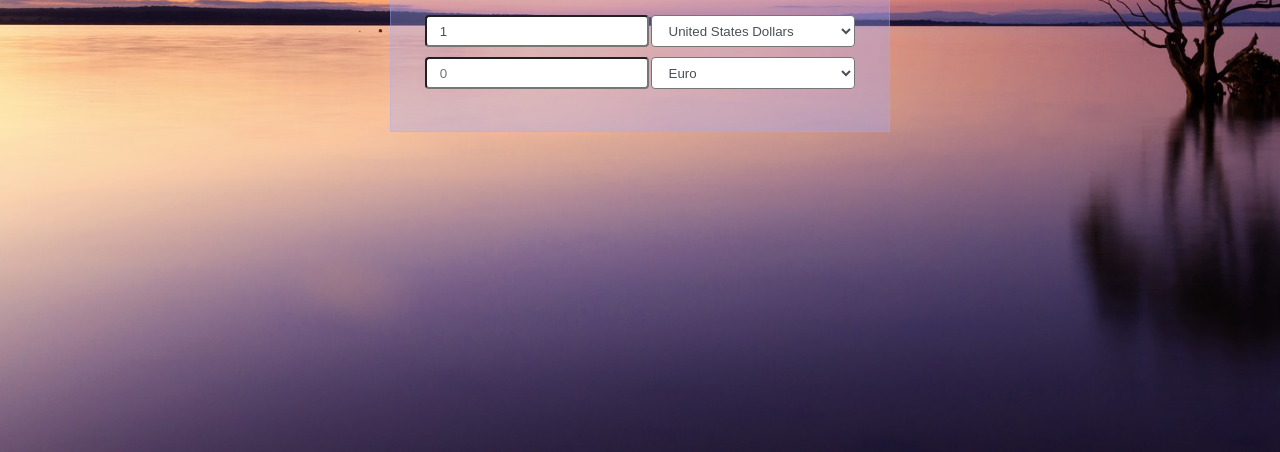
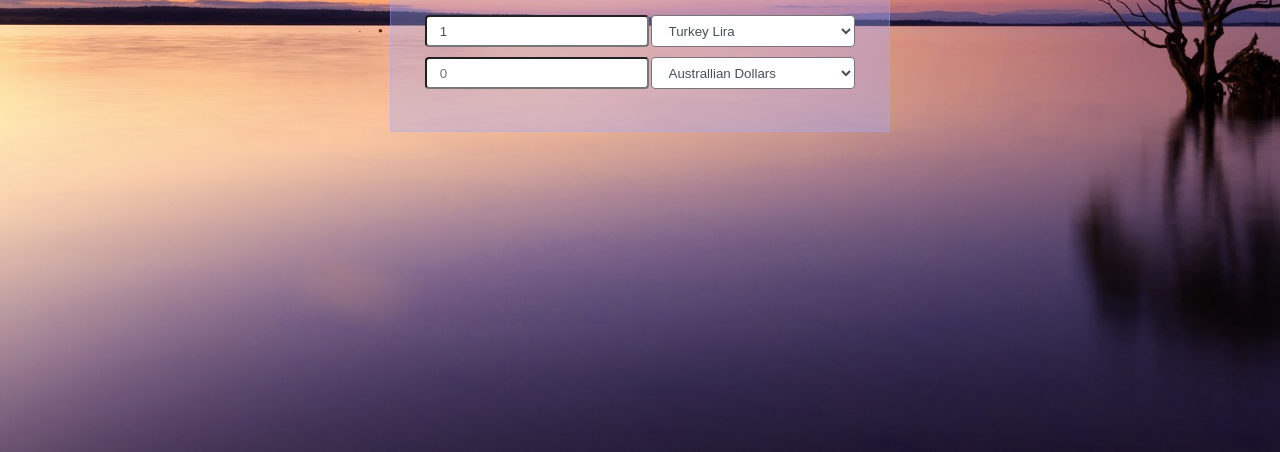
Before and after one commit to LaDonaAmor/TeamL-JavaScript-WeJapa, a plain HTML site: page Team_L_Currency_Converter/index.html in a window 1280 px wide. Shown: the part 398-850 px from the top of the page. Drawn offline with Linux system fonts and the light colour scheme; no server answers.

Commit message:
Added Selected to each currency

```diff
--- a/Team_L_Currency_Converter/index.html
+++ b/Team_L_Currency_Converter/index.html
@@ -16,51 +16,51 @@
 </td>
 <td>
 <select class="from">
+   <option value="EUR" selected>Euro</option>
    <option value="USD" selected>United States Dollars</option>
-   <option value="CAD">Canadian Dollars</option>
-   <option value="EUR">Euro</option>
-   <option value="GBP">Pound Sterling</option>
-   <option value="JPY">Japanese Yen</option>
-   <option value="CHF">Switzerland Francs</option>
-   <option value="ARS">Argentina Pesos</option>
-   <option value="AUD">Australlian Dollars</option>
-   <option value="NZD">New Zealand Dollars</option>
-   <option value="BSD">Bahamian Dollar</option>
-   <option value="BGN">Bulgarian Lev</option>
-   <option value="CLP">Chilean Peso</option>
-   <option value="CNY">China Yuan Renmimbi</option>
-   <option value="AED">UAE Dirham</option>
-   <option value="CZK">Czech Republic Koruna</option>
-   <option value="DKK">Denmark Kroner</option>
-   <option value="EGP">Egypt Pounds</option>
-   <option value="FJD">Fiji Dollars</option>
-   <option value="HKD">Hong Kong Dollar</option>
-   <option value="HRK">Croatian Kuna</option>
-   <option value="DOP">Dominican Peso</option>
-   <option value="HKD">Hong Kong Dollars</option>
-   <option value="HUF">Hungary Forint</option>
-   <option value="ISK">Iceland Krona</option>
-   <option value="INR">India Rupees</option>
-   <option value="IDR">Indonesia Rupiah</option>
-   <option value="ILS">Israel New Shekels</option>
-   <option value="JPY">Japan Yen</option>
-   <option value="KRW">Korea (South) Won</option>
-   <option value="MYR">Malaysia Ringgit</option>
-   <option value="MXN">Mexico Pesos</option>
-   <option value="NOK">Norway Kroner</option>
-   <option value="PKR">Pakistan Rupees</option>
-   <option value="PHP">Philippines Pesos</option>
-   <option value="PLN">Poland Zloty</option>
-   <option value="RON">Romania Leu</option>
-   <option value="RUB">Russia Rubles</option>
-   <option value="SAR">Saudi Arabia Riyal</option>
-   <option value="SGD">Singapore Dollars</option>
-   <option value="ZAR">South Africa Rand</option>
-   <option value="KRW">South Korea Won</option>
-   <option value="EGP">Egyptian Pounds</option>
-   <option value="SEK">Sweden Krona</option>
-   <option value="THB">Thailand Baht</option>
-   <option value="TRY">Turkey Lira</option>
+   <option value="CAD" selected>Canadian Dollars</option>
+   <option value="GBP" selected>Pound Sterling</option>
+   <option value="JPY" selected>Japanese Yen</option>
+   <option value="CHF" selected>Switzerland Francs</option>
+   <option value="ARS" selected>Argentina Pesos</option>
+   <option value="AUD" selected>Australlian Dollars</option>
+   <option value="NZD" selected>New Zealand Dollars</option>
+   <option value="BSD" selected>Bahamian Dollar</option>
+   <option value="BGN" selected>Bulgarian Lev</option>
+   <option value="CLP" selected>Chilean Peso</option>
+   <option value="CNY" selected>China Yuan Renmimbi</option>
+   <option value="AED" selected>UAE Dirham</option>
+   <option value="CZK" selected>Czech Republic Koruna</option>
+   <option value="DKK" selected>Denmark Kroner</option>
+   <option value="EGP" selected>Egypt Pounds</option>
+   <option value="FJD" selected>Fiji Dollars</option>
+   <option value="HKD" selected>Hong Kong Dollar</option>
+   <option value="HRK" selected>Croatian Kuna</option>
+   <option value="DOP" selected>Dominican Peso</option>
+   <option value="HKD" selected>Hong Kong Dollars</option>
+   <option value="HUF" selected>Hungary Forint</option>
+   <option value="ISK" selected>Iceland Krona</option>
+   <option value="INR" selected>India Rupees</option>
+   <option value="IDR" selected>Indonesia Rupiah</option>
+   <option value="ILS" selected>Israel New Shekels</option>
+   <option value="JPY" selected>Japan Yen</option>
+   <option value="KRW" selected>Korea (South) Won</option>
+   <option value="MYR" selected>Malaysia Ringgit</option>
+   <option value="MXN" selected>Mexico Pesos</option>
+   <option value="NOK" selected>Norway Kroner</option>
+   <option value="PKR" selected>Pakistan Rupees</option>
+   <option value="PHP" selected>Philippines Pesos</option>
+   <option value="PLN" selected>Poland Zloty</option>
+   <option value="RON" selected>Romania Leu</option>
+   <option value="RUB" selected>Russia Rubles</option>
+   <option value="SAR" selected>Saudi Arabia Riyal</option>
+   <option value="SGD" selected>Singapore Dollars</option>
+   <option value="ZAR" selected>South Africa Rand</option>
+   <option value="KRW" selected>South Korea Won</option>
+   <option value="EGP" selected>Egyptian Pounds</option>
+   <option value="SEK" selected>Sweden Krona</option>
+   <option value="THB" selected>Thailand Baht</option>
+   <option value="TRY" selected>Turkey Lira</option>
 </select>
 </td>
 </tr>
@@ -70,51 +70,8 @@
 </td>
 <td>
 <select class="to">
-    <option value="USD">United States Dollars</option>
-    <option value="CAD">Canadian Dollars</option>
-    <option value="EUR" selected>Euro</option>
-    <option value="GBP">Pound Sterling</option>
-    <option value="JPY">Japanese Yen</option>
-    <option value="CHF">Switzerland Francs</option>
-    <option value="ARS">Argentina Pesos</option>
-    <option value="AUD">Australlian Dollars</option>
-    <option value="NZD">New Zealand Dollars</option>
-    <option value="BSD">Bahamian Dollar</option>
-    <option value="BGN">Bulgarian Lev</option>
-    <option value="CLP">Chilean Peso</option>
-    <option value="CNY">China Yuan Renmimbi</option>
-    <option value="AED">UAE Dirham</option>
-    <option value="CZK">Czech Republic Koruna</option>
-    <option value="DKK">Denmark Kroner</option>
-    <option value="EGP">Egypt Pounds</option>
-    <option value="FJD">Fiji Dollars</option>
-    <option value="HKD">Hong Kong Dollar</option>
-    <option value="HRK">Croatian Kuna</option>
-    <option value="DOP">Dominican Peso</option>
-    <option value="HKD">Hong Kong Dollars</option>
-    <option value="HUF">Hungary Forint</option>
-    <option value="ISK">Iceland Krona</option>
-    <option value="INR">India Rupees</option>
-    <option value="IDR">Indonesia Rupiah</option>
-    <option value="ILS">Israel New Shekels</option>
-    <option value="JPY">Japan Yen</option>
-    <option value="KRW">Korea (South) Won</option>
-    <option value="MYR">Malaysia Ringgit</option>
-    <option value="MXN">Mexico Pesos</option>
-    <option value="NOK">Norway Kroner</option>
-    <option value="PKR">Pakistan Rupees</option>
-    <option value="PHP">Philippines Pesos</option>
-    <option value="PLN">Poland Zloty</option>
-    <option value="RON">Romania Leu</option>
-    <option value="RUB">Russia Rubles</option>
-    <option value="SAR">Saudi Arabia Riyal</option>
-    <option value="SGD">Singapore Dollars</option>
-    <option value="ZAR">South Africa Rand</option>
-    <option value="KRW">South Korea Won</option>
-    <option value="EGP">Egyptian Pounds</option>
-    <option value="SEK">Sweden Krona</option>
-    <option value="THB">Thailand Baht</option>
-    <option value="TRY">Turkey Lira</option>
+       <option value="AUD" selected>Australlian Dollars</option>
+
 </select>
     </td>
     </tr>
```
